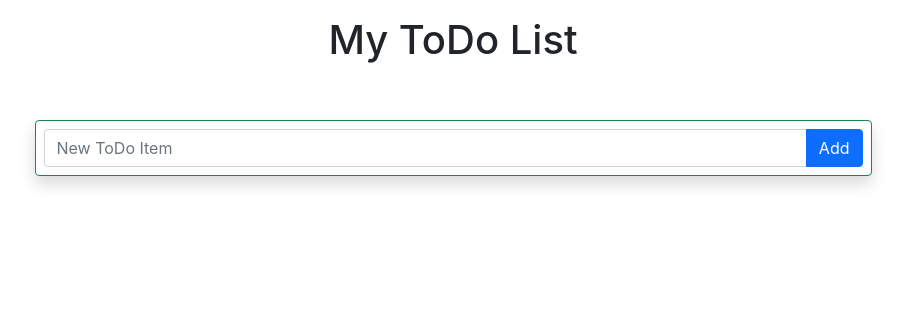
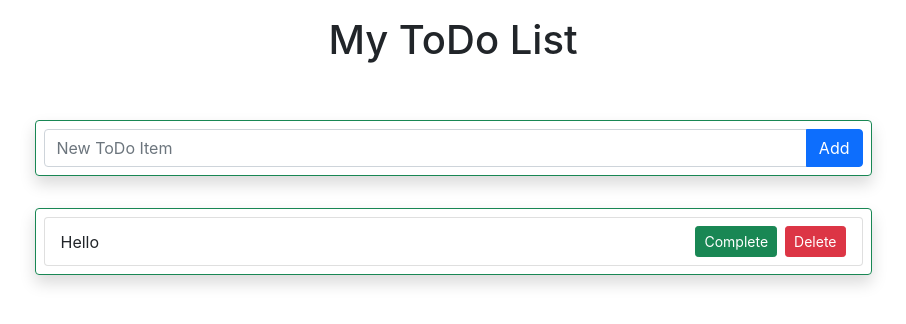
Before and after one commit to tel-ran-de/FE-17-e, a React (Create React App) app: page / in a window 1280 px wide. Shown: the top 324 px of the page, without its empty margins (187-1093 px from the left). Built offline with nearby package versions, Linux system fonts and the light colour scheme.

Commit message:
end of lesson

```diff
--- a/src/App.js
+++ b/src/App.js
@@ -1,6 +1,7 @@
 import React, { Fragment, Component } from "react";
 
 import Form from "./components/Form";
+import TodoList from './components/TodoList.jsx'
 
 class App extends Component {
 
@@ -8,17 +9,32 @@ class App extends Component {
     super(props)
     this.state={
       title: 'My ToDo List',
-      todos: []
+      todos: [{id:1, title: 'Hello', completed: false}]
     }
   }
 
-  addNewToDo = async (item) => {
-    await this.setState(
+  addNewToDo = (item) => {
+    this.setState(
       {...this.state,
         todos: [...this.state.todos, {id: Date.now(), title: item, completed: false}]
       }
     )
-    console.log( this.state.todos );
+  }
+
+  changeCompleteProp = (id) => {
+    const _todos = [...this.state.todos]
+    const idx = _todos.findIndex(t=>t.id===id)
+    if (idx===-1) return null
+    _todos[idx].completed = !_todos[idx].completed
+    this.setState({...this.state, todos: _todos})
+  }
+
+  deleteItem = (id) => {
+    const _todos = [...this.state.todos]
+    const idx = _todos.findIndex(t=>t.id===id)
+    if (idx===-1) return null
+    _todos.splice(idx, 1)
+    this.setState({...this.state, todos: _todos})
   }
 
   render() {
@@ -28,7 +44,13 @@ class App extends Component {
         <section id="form">
           <Form onAdd={this.addNewToDo} />
         </section>
-        <section id="list"></section>
+        <section id="list">
+          <TodoList
+            todos={this.state.todos}
+            onComplete={this.changeCompleteProp}
+            onDelete={this.deleteItem}
+          />
+        </section>
       </Fragment>
     );
   }
--- a/src/components/Form.jsx
+++ b/src/components/Form.jsx
@@ -11,7 +11,8 @@ const Form = ({onAdd}) => {
 
     const onSubmitHandle = event => {
         event.preventDefault()
-        onAdd(todoItem)
+        if (!todoItem.trim().length) return null
+        onAdd(todoItem.trim())
         setTodoItem('')
     }
 
--- /dev/null
+++ b/src/components/TodoItem.jsx
@@ -0,0 +1,22 @@
+import React from 'react'
+
+const TodoItem = ({todo, onCompleteItem, onDeleteItem}) => {
+
+    return (
+        <li className="list-group-item d-flex justify-content-between align-items-center">
+            <div className={ todo.completed ? 'text-danger text-decoration-line-through' : '' }>{todo.title}</div>
+            <div>
+                <button
+                    className="btn btn-sm btn-success mx-2"
+                    onClick={ () => { onCompleteItem(todo.id) } }
+                >Complete</button>
+                <button
+                    className="btn btn-sm btn-danger"
+                    onClick={ ()=> { onDeleteItem(todo.id) } }
+                >Delete</button>
+            </div>
+        </li>
+    )
+}
+
+export default TodoItem
--- /dev/null
+++ b/src/components/TodoList.jsx
@@ -0,0 +1,24 @@
+import React from 'react'
+
+import TodoItem from './TodoItem'
+
+const TodoList = ({todos, onComplete, onDelete}) => {
+
+
+    return (
+        <div className="container mt-3 pt-3">
+            <div className="w-75 mx-auto border border-1 border-success shadow p-2 rounded-2">
+                <ul className="list-group">
+                    { todos.map( t =>   <TodoItem
+                                            key={t.id}
+                                            todo={t}
+                                            onCompleteItem={onComplete}
+                                            onDeleteItem={onDelete}
+                                        /> ) }
+                </ul>
+            </div>
+        </div>
+    )
+}
+
+export default TodoList
```
